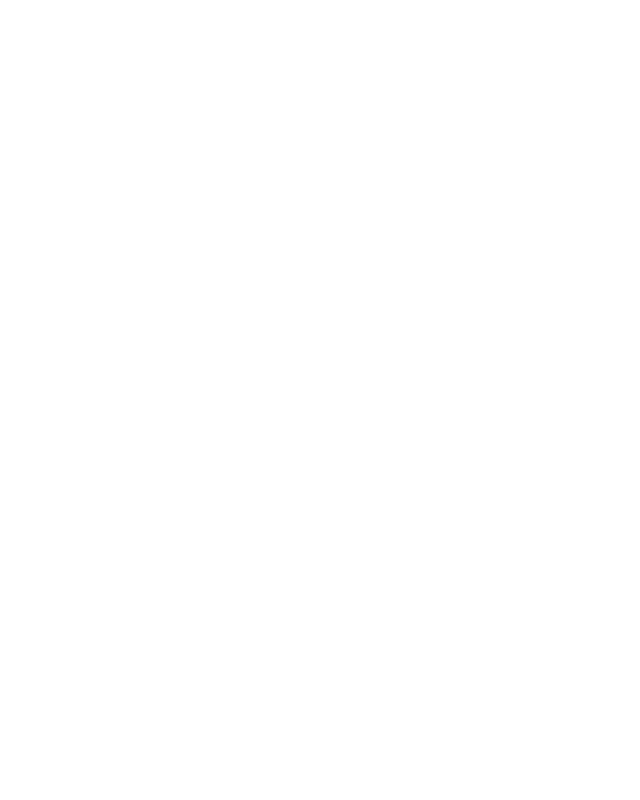
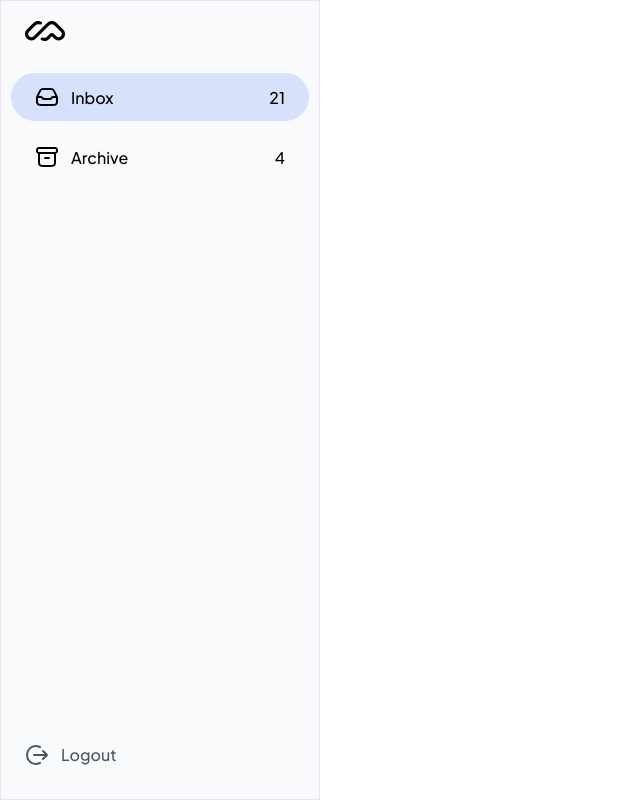
Before and after one commit to ZiadAlnagar/simple-vue3-email-app, a Nuxt app: page / in a window 1280 px wide. Shown: the whole page, without its empty margins (0-640 px from the left). Built offline with nearby package versions, Linux system fonts and the light colour scheme.

Commit message:
Add NavMenu and Button components, add default layout, and add email composables

```diff
--- /dev/null
+++ b/components/Button.vue
@@ -0,0 +1,20 @@
+<template>
+  <button class="Button" v-bind="$attrs">
+    <slot name="icon" />
+    <slot />
+  </button>
+</template>
+<style lang="scss" scoped>
+.Button {
+  width: 100%;
+  display: flex;
+  align-items: center;
+  gap: 12px;
+  font-weight: 500;
+  text-wrap: nowrap;
+
+  &:hover {
+    color: $primary-color;
+  }
+}
+</style>
--- /dev/null
+++ b/components/NavMenu.vue
@@ -0,0 +1,134 @@
+<template>
+  <div class="NavMenu flex flex-col">
+    <div class="NavMenu-Top">
+      <NuxtLink to="/" class="NavMenu-Logo">
+        <IconLogo class="Logo-Icon" />
+      </NuxtLink>
+      <div class="NavMenu-Links p-2">
+        <NuxtLink
+          to="/"
+          class="NavMenu-Link"
+          active-class="NavMenu-Link--active"
+        >
+          <span>
+            <IconInbox />
+            inbox
+          </span>
+          {{ emailStore.getInboxSize }}
+        </NuxtLink>
+        <NuxtLink
+          to="/archive"
+          class="NavMenu-Link"
+          active-class="NavMenu-Link--active"
+        >
+          <span>
+            <IconArchive />
+            Archive
+          </span>
+          {{ emailStore.getArchivedSize }}
+        </NuxtLink>
+      </div>
+    </div>
+    <div class="NavMenu-Bottom">
+      <Button class="Logout" @click.prevent="handleEasterEgg">
+        <template #icon>
+          <IconLogout />
+        </template>
+        <span>Logout</span>
+      </Button>
+    </div>
+  </div>
+</template>
+
+<script lang="ts" setup>
+const emailStore = useEmailStore();
+
+const handleEasterEgg = () => alert("Yay! You found an easter egg 😉");
+</script>
+
+<style lang="scss" scoped>
+.NavMenu {
+  position: fixed;
+  display: flex;
+  width: 25%;
+  min-width: 260px;
+  min-height: 300px;
+  height: 100vh;
+  max-height: 100vh;
+  padding: 20px 0px;
+  flex-direction: column;
+  justify-content: space-between;
+  align-items: center;
+  flex-shrink: 0;
+  align-self: stretch;
+  border: 1px solid #e5e7eb;
+  background: #f8fafc;
+
+  &-Top {
+    display: flex;
+    flex-direction: column;
+    align-items: center;
+    gap: 32px;
+    align-self: stretch;
+  }
+
+  &-Bottom {
+    width: 100%;
+    padding: 12px 24px;
+    color: $secondary-color;
+
+    .Logout {
+      span {
+        margin-bottom: 2px;
+      }
+    }
+  }
+
+  &-Logo {
+    display: flex;
+    width: 100%;
+    padding-inline: 24px;
+  }
+
+  &-Links {
+    display: flex;
+    padding: 0px 10px;
+    flex-direction: column;
+    align-items: center;
+    gap: 12px;
+    align-self: stretch;
+    text-transform: capitalize;
+  }
+
+  &-Link {
+    width: 100%;
+    display: flex;
+    align-items: center;
+    gap: 12px;
+    font-weight: 500;
+    text-wrap: nowrap;
+    padding: 12px 24px;
+    justify-content: space-between;
+    border-radius: 54px;
+    transition: background 150ms ease-in-out;
+
+    &:hover {
+      background: lighten(#d6e2fb, 5);
+    }
+
+    &--active {
+      background: #d6e2fb;
+
+      &:hover {
+        background: #d6e2fb;
+      }
+    }
+
+    span {
+      display: flex;
+      align-items: center;
+      gap: 12px;
+    }
+  }
+}
+</style>
--- /dev/null
+++ b/composables/EmailDispatcher.ts
@@ -0,0 +1,12 @@
+export const useEmailDispatcher =
+  () => (ids: number[], type: "isRead" | "archive") => {
+    const { setIsRead, setFolder } = useEmailStore();
+
+    if (type === "isRead") {
+      setIsRead(ids, true);
+    }
+
+    if (type === "archive") {
+      setFolder(ids, "ARCHIVE");
+    }
+  };
--- /dev/null
+++ b/composables/EmailKeyboardActions.ts
@@ -0,0 +1,41 @@
+import { useEmailDispatcher } from "./EmailDispatcher";
+
+export const useEmailKeyboardActions = (id?: number, closeView?: Function) => {
+  const idsRef: Ref<number[]> = ref([]);
+
+  if (id) idsRef.value = [id];
+
+  const handleKeydown = (e: KeyboardEvent) => {
+    const { key } = e;
+
+    const dispatcher = useEmailDispatcher();
+
+    if (key === "Escape" && closeView) {
+      closeView();
+    }
+
+    if (key === "r") {
+      dispatcher(idsRef.value, "isRead");
+    }
+
+    if (key === "a") {
+      dispatcher(idsRef.value, "archive");
+
+      if (closeView) closeView();
+    }
+  };
+
+  onMounted(() => {
+    document.addEventListener("keydown", handleKeydown);
+  });
+
+  onUnmounted(() => {
+    document.removeEventListener("keydown", handleKeydown);
+  });
+
+  return {
+    replaceIds: (ids: number[]) => {
+      idsRef.value = [...ids];
+    },
+  };
+};
--- /dev/null
+++ b/layouts/default.vue
@@ -0,0 +1,14 @@
+<template>
+  <div>
+    <NavMenu />
+    <div class="Container">
+      <slot />
+    </div>
+  </div>
+</template>
+
+<style lang="scss" scoped>
+.Container {
+  padding-left: max(25%, 260px);
+}
+</style>
```
